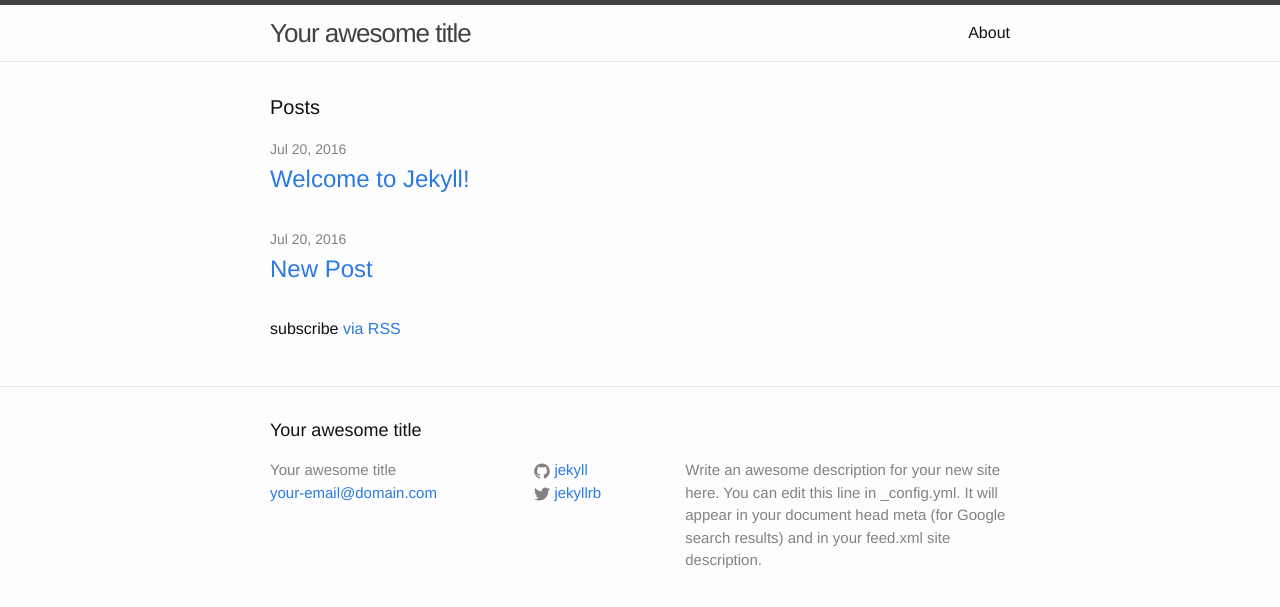
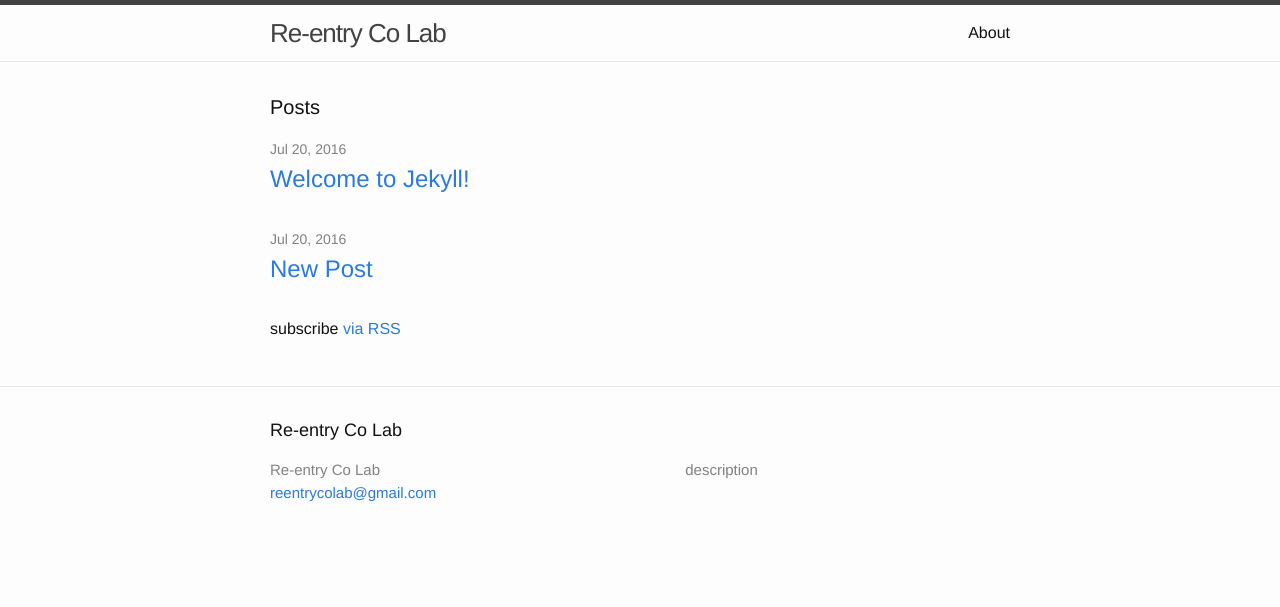
Before and after one commit to reentryco-lab/reentryco-lab.github.io, a Jekyll site: the page built from index.html, in a window 1280 px wide. Shown: the top 607 px of the page. Built offline with Jekyll 4.4.1, drawn with Linux system fonts in a browser that asks for light colours.

Commit message:
Update _config.yml

```diff
--- a/_config.yml
+++ b/_config.yml
@@ -6,16 +6,14 @@
 # 'jekyll serve'. If you change this file, please restart the server process.
 
 # Site settings
-title: Your awesome title
-email: your-email@domain.com
+title: Re-entry Co Lab
+email: reentrycolab@gmail.com
 description: > # this means to ignore newlines until "baseurl:"
-  Write an awesome description for your new site here. You can edit this
-  line in _config.yml. It will appear in your document head meta (for
-  Google search results) and in your feed.xml site description.
+  description
 baseurl: "" # the subpath of your site, e.g. /blog
 url: "http://yourdomain.com" # the base hostname & protocol for your site
-twitter_username: jekyllrb
-github_username:  jekyll
+twitter_username:
+github_username:
 
 # Build settings
 markdown: kramdown
```
